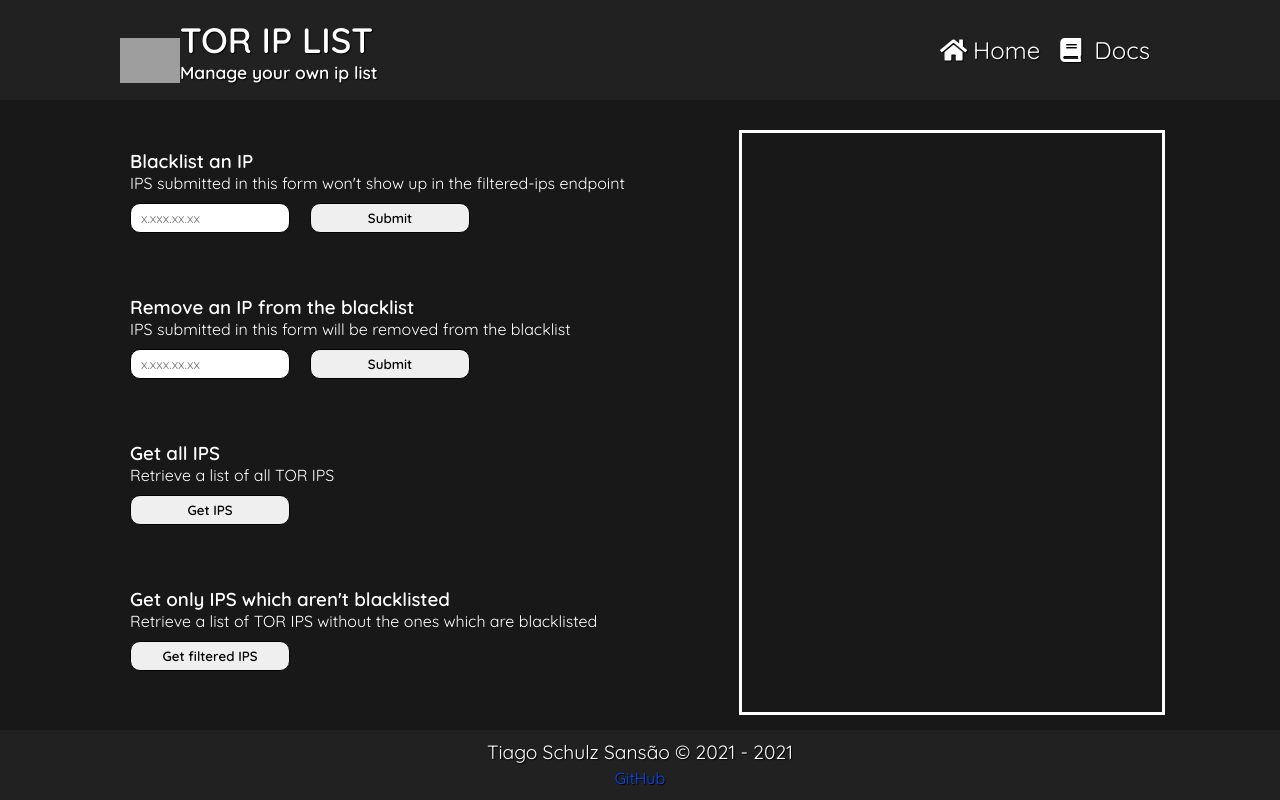
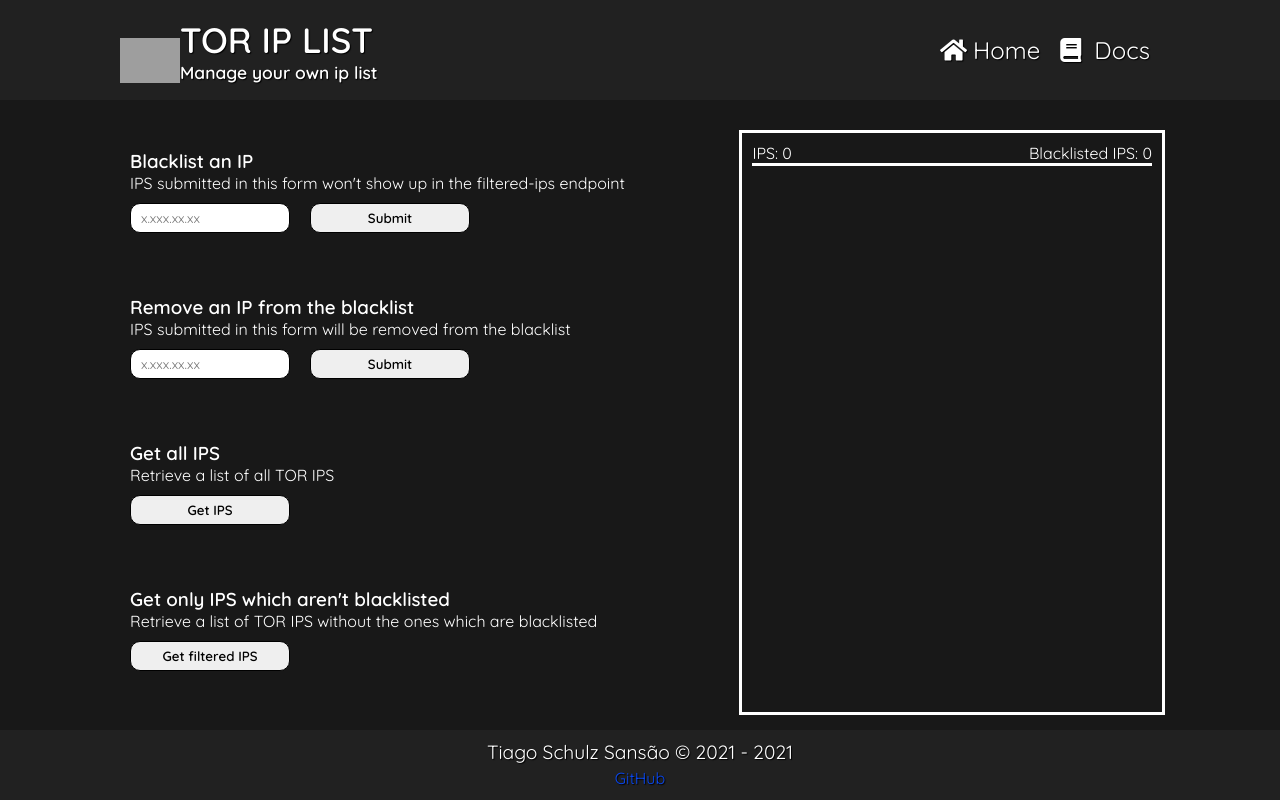
Before and after one commit to TiagoSansao/tor-ip-list, a React (Create React App) app in the folder front-end/: page / in a window 1280 px wide. Built offline with nearby package versions, Linux system fonts and the light colour scheme; grey boxes are pictures that could not be loaded; the HTML template or start-up script is replaced by a standard one.

Commit message:
Added ips count and blacklisted ips count

```diff
--- a/front-end/src/App.tsx
+++ b/front-end/src/App.tsx
@@ -7,7 +7,7 @@ import "./styles/css/app.css";
 import "./styles/css/global.css";
 
 // TODO
-// Focus at element after submitting
+// Add header to the panel showing how many ips are there e how many ips were blacklisted
 
 function App() {
 
@@ -17,7 +17,7 @@ function App() {
   const [removeIpFeedback, setRemoveIpFeedback] = useState<string>("")
   const [getIpsFeedback, setGetIpsFeedback] = useState<string>("")
   const [getFilteredIpsFeedback, setGetFilteredIpsFeedback] = useState<string>("")
-  const [responseIps, setResponseIps] = useState({ ips: [] })
+  const [responseIps, setResponseIps] = useState({ ips: [], blacklistedIps: [] })
 
   const inputAddIpEl = useRef<any>(null);
   const inputRemoveIpEl = useRef<any>(null);
@@ -107,6 +107,10 @@ function App() {
             </form>
           </main>
           <aside id="panel">
+            <header>
+              <p>IPS: {responseIps.ips.length}</p>
+              <p>Blacklisted IPS: {responseIps.blacklistedIps ? responseIps.blacklistedIps.length : 0}</p>
+            </header>
             {responseIps.ips.map((ipLocalScope) => <p>{ipLocalScope}</p>)}
           </aside>
         </div>
--- a/front-end/src/styles/css/app.css
+++ b/front-end/src/styles/css/app.css
@@ -36,6 +36,12 @@
   overflow-y: scroll;
   overflow-x: hidden;
 }
+#division #panel > header {
+  border-bottom: 3px solid white;
+  margin-bottom: 15px;
+  display: flex;
+  justify-content: space-between;
+}
 
 #blacklist-ip, #unblacklist-ip, #get-filtered-ips, #get-ips {
   color: white;
--- a/front-end/src/styles/sass/app.scss
+++ b/front-end/src/styles/sass/app.scss
@@ -30,6 +30,13 @@ $bg-color: #181818;
   }
 
   #panel {
+    > header {
+      border-bottom: 3px solid white;
+      margin-bottom: 15px;
+      display: flex;
+      justify-content: space-between;
+    }
+
     flex: 1 1;
     margin-left: 10px;
     color: white;
@@ -41,8 +48,6 @@ $bg-color: #181818;
   }
 
 }
-
-
 
 #blacklist-ip {
   color: white;
```
Also changed, not shown: 1 other file (tests, documents, lock files or other folders).
